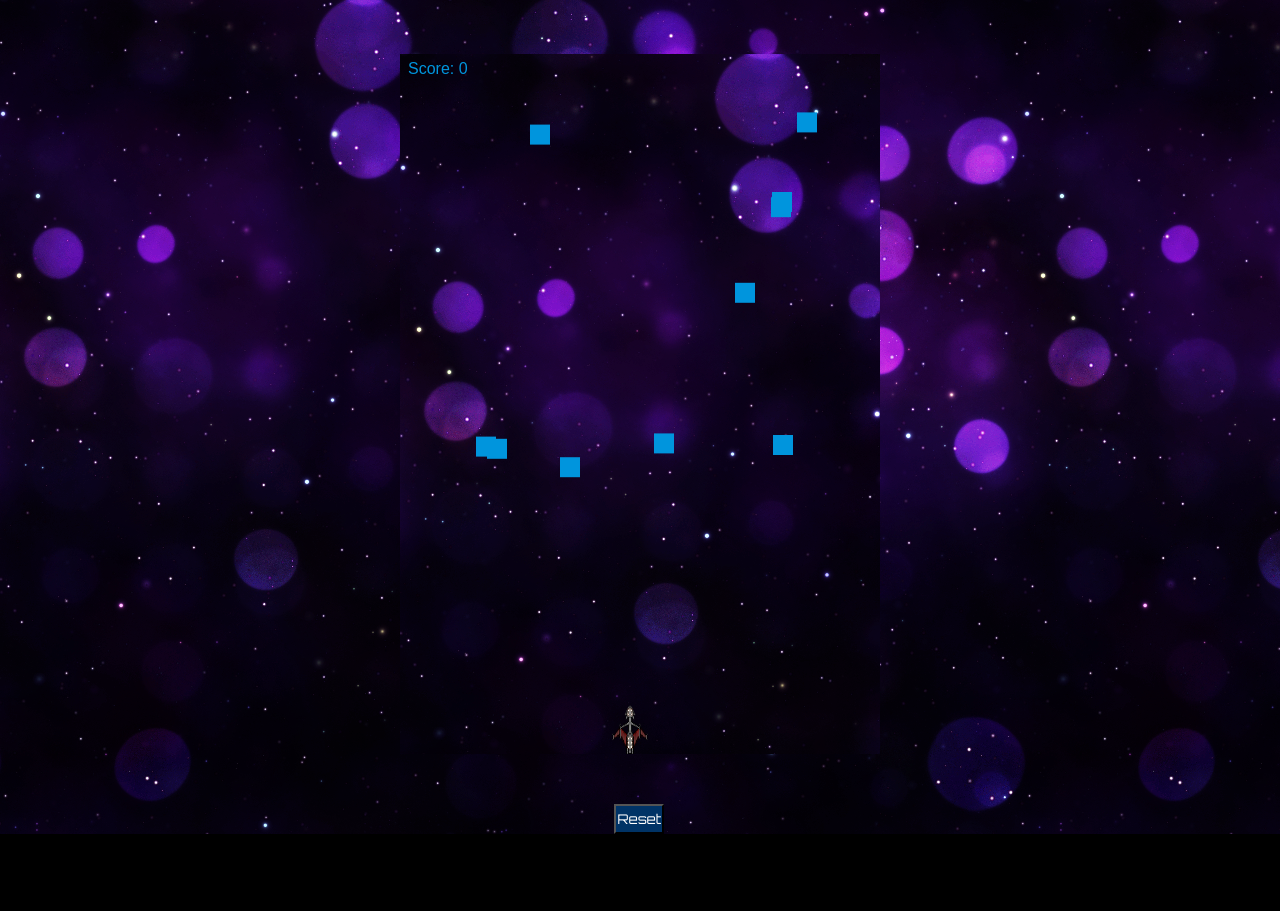
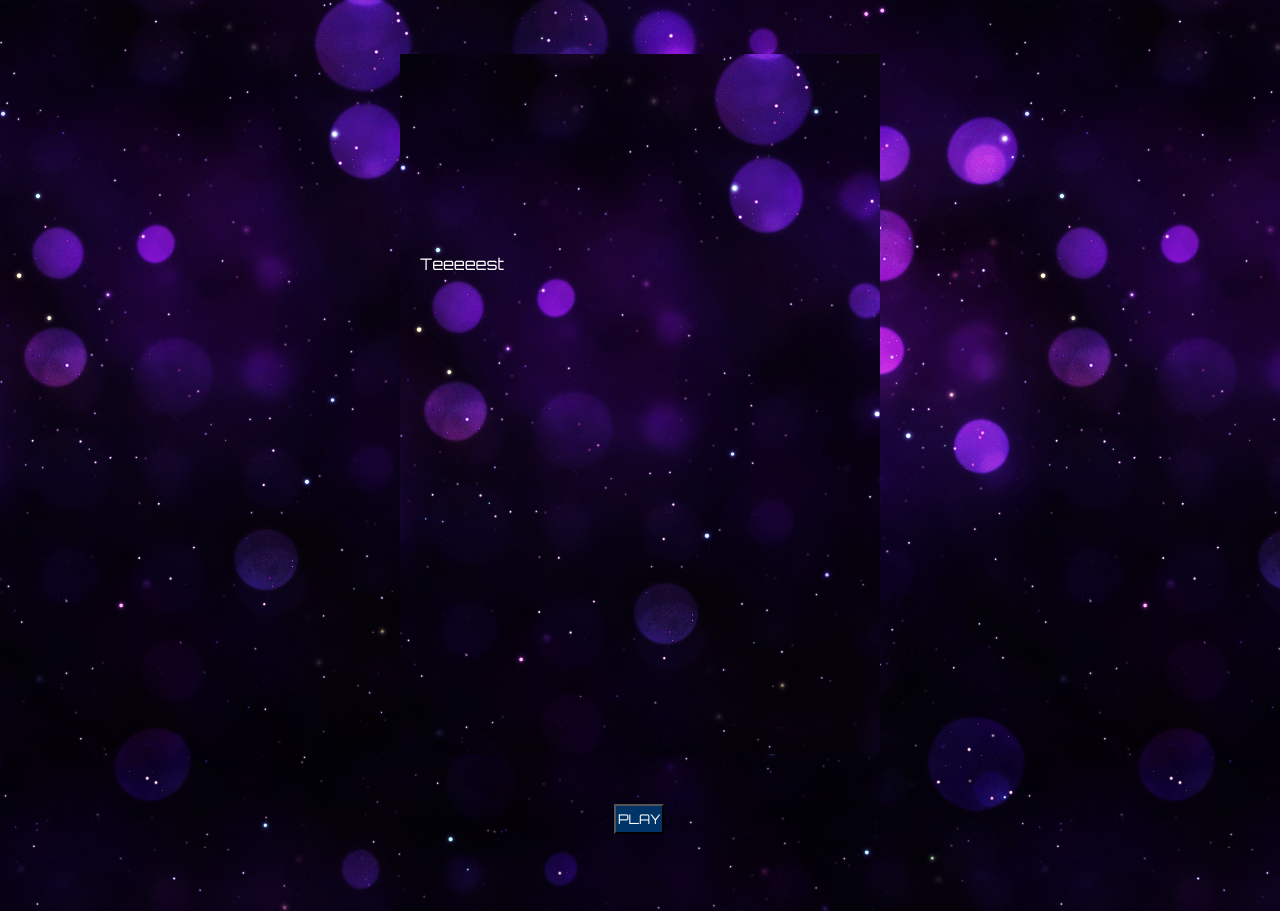
Before and after one commit to mmarsella/My-First-Game, a plain HTML site: page index.html in a window 1280 px wide. Shown: the top 911 px of the page. Before the commit the page ends 834 px from the top, so only its background shows below. Drawn offline with nearby package versions, Linux system fonts and the light colour scheme.

Commit message:
start menu works, need to add text

```diff
--- a/game.js
+++ b/game.js
@@ -14,17 +14,33 @@
 
 //Hide Everything
 $("canvas").css("visibility", "hidden");
-$("button").css("visibility","hidden");
+$("#button").css("visibility","hidden");
 
+
+// MAIN MENU
 var startMenu = $("#startMenu")[0],
     canvas = document.getElementById("myCanvas");
 
-// MAIN MENU
 
 // on start -- fade out div
 
+var startButton = $("#play");
 
 
+//PLAY button
+$("#play").on("click", function(){
+
+    $("#startMenu").fadeOut("slow", function() {
+      $("#play").css("visibility","hidden");
+      $("#play").remove();
+      $("#startMenu").remove();
+
+      $("canvas").css("visibility", "visible");
+  $("#button").css("visibility","visible");
+      game();
+    });
+
+});
 
 
 
@@ -42,12 +58,6 @@ var startMenu = $("#startMenu")[0],
 //   game();
 // }
 
-  $("#startMenu").fadeOut("slow", function() {
-    $("button").css("visibility","hidden");
-    $("canvas").css("visibility", "visible");
-$("button").css("visibility","visible");
-    game();
-  });
 
 
 function game(){
@@ -233,7 +243,6 @@ function drawEnemyObjects()
       }
   }
 }
-
 
 // Reset all enemy objects in their starting locations
 function resetEnemies()
@@ -454,7 +463,6 @@ function keyUpHandler(e)  // e --> event
   }
 }
 
-
 var update = function(mod)
 {
   if(rightPressed)
@@ -521,7 +529,6 @@ var main = function ()
 
 var then = Date.now();
 main();
-
 
 // draws ball starting from the center of the ship
 // and travels up y-axis
--- a/index.html
+++ b/index.html
@@ -16,15 +16,23 @@
 <br>
 <br>
 <br>
-<div id="startMenu"></div>
+<div id="startMenu">
 
+  <!-- <p>HELLO</p> -->
+
+  <span>Teeeeest</span>
+
+
+</div>
+
+<button id="play">PLAY</button>
 <canvas id="myCanvas" width="480" height="700"></canvas>
 
 <!-- <audio src="sound/arcadeLoop.wav" id="arcadeLoop"></audio>  -->
 <audio src="sound/shoot.wav" id="shoot"></audio>
 <audio src="sound/explosion.wav" id="explosion"></audio>
 
-<button id="button">Reset</button>
+<button id="button">RESET</button>
 
 <script type="text/javascript" src="game.js"></script>
 
--- a/style.css
+++ b/style.css
@@ -4,14 +4,14 @@ body
   background-image: url("images/background.png");
 }
 
-button
+#button
 {
   font-family: 'Orbitron', sans-serif;
   color: white;
   background-color: #003366;
   margin-left: 48%;
   margin-top: 50px;
-  width: 50px;
+  width: 60px;
   height: 30px;
 }
 
@@ -22,3 +22,26 @@ button
   background-image: url("images/background.png");
   margin: auto;
 }
+
+#play
+{
+  font-family: 'Orbitron', sans-serif;
+  color: white;
+  background-color: #003366;
+  margin-left: 48%;
+  margin-top: 50px;
+  display: block;
+/*  float: left;
+  margin: 0 auto;
+  margin-top: 300px;*/
+  width: 50px;
+  height: 30px;
+}
+span
+{
+  display: inline-block;
+  font-family: 'Orbitron', sans-serif;
+  color: white;
+  margin-top: 200px;
+  margin-left: 20px;
+}
```
